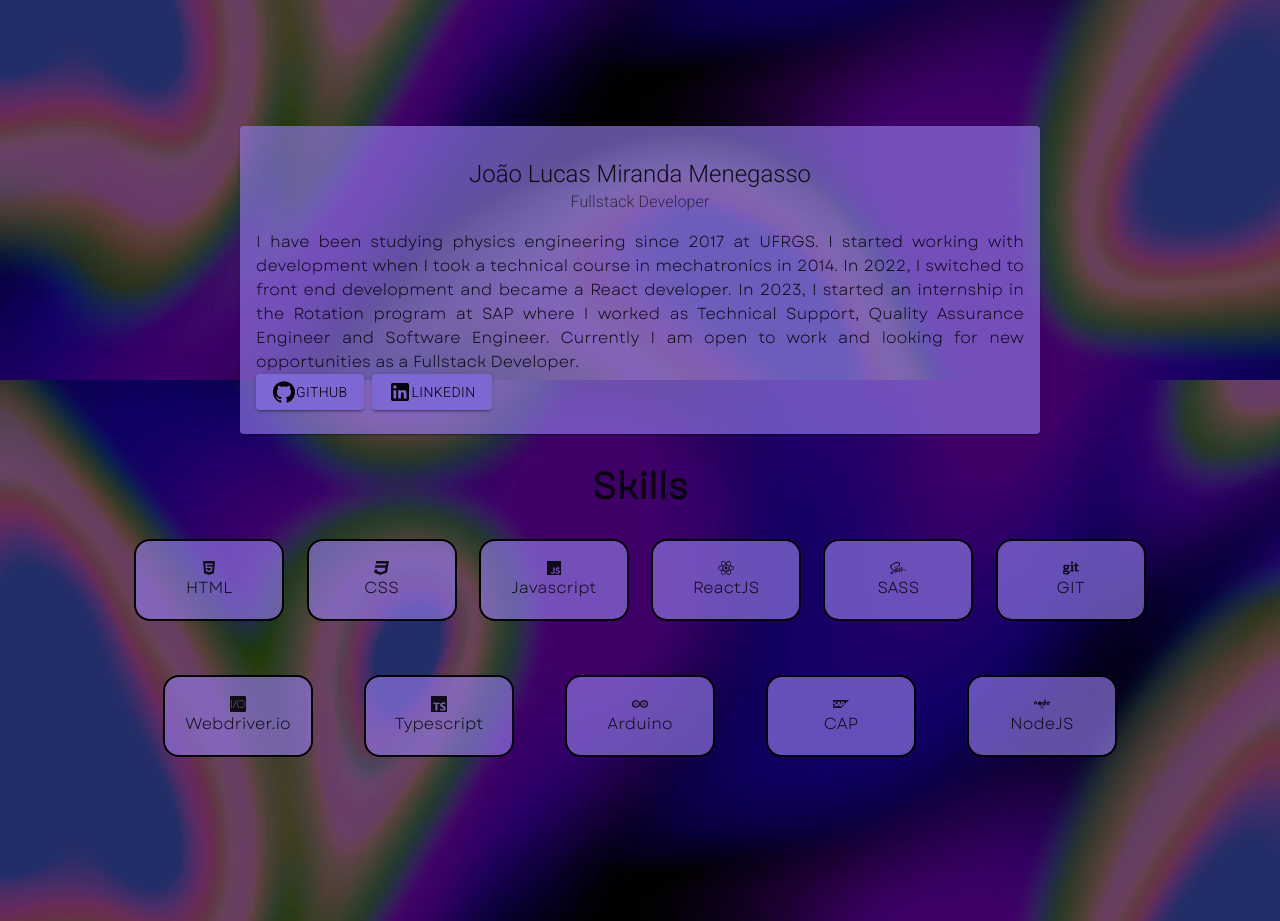
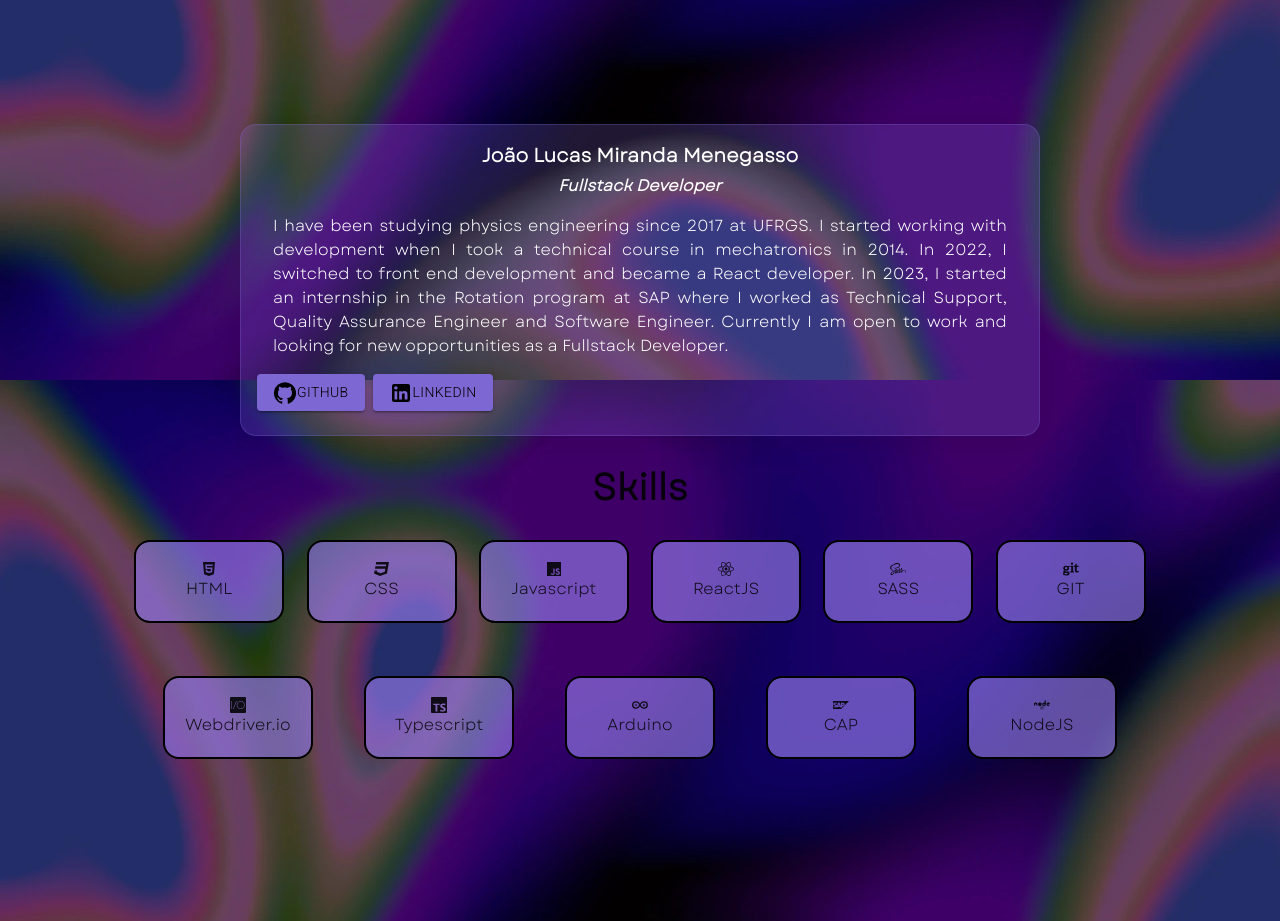
Before and after one commit to joaolucasmm/portfolio-dev, a React (Create React App) app: page / in a window 1280 px wide. Shown: the part 1220-2141 px from the top of the page. Built offline with nearby package versions, Linux system fonts and the light colour scheme.

Commit message:
Update style for Dark mode and new font

```diff
--- a/src/Assets/style/style.css
+++ b/src/Assets/style/style.css
@@ -475,7 +475,12 @@
   display: flex;
   width: min(80%, 800px);
   margin: auto;
-  background-color: rgba(144, 119, 229, 0.6666666667);
+  background: rgba(125, 103, 210, 0.2392156863);
+  border-radius: 16px;
+  box-shadow: 0 4px 30px rgba(0, 0, 0, 0.1);
+  backdrop-filter: blur(4px);
+  -webkit-backdrop-filter: blur(4px);
+  border: 1px solid rgba(125, 103, 210, 0.3);
 }
 @media (max-width: 1280px) {
   .about .container_about {
@@ -495,8 +500,23 @@
 .about .container_about .about_content {
   text-align: justify;
 }
-.about .container_about .about_content .about_presentation {
+.about .container_about .about_content .about_header {
+  display: flex;
+  flex-direction: column;
+  justify-content: space-between;
   text-align: center;
+  gap: 0.3rem;
+  margin-bottom: 1rem;
+}
+.about .container_about .about_content .about_header .about_title {
+  margin-block: 0;
+}
+.about .container_about .about_content .about_header .about_subtitle {
+  margin-block: 0;
+  font-style: italic;
+}
+.about .container_about .about_content .about_text {
+  margin: 1rem;
 }
 .about .container_about .about_content .button {
   color: black;
@@ -506,6 +526,9 @@
 }
 .about .container_about .about_content .button:hover {
   transform: scale(1.1);
+}
+.about .container_about .about_content_dark {
+  color: white;
 }
 
 :export {
@@ -1163,7 +1186,6 @@ html {
   scroll-behavior: smooth;
   width: 100vw;
   max-width: 100%;
-  font-family: Garet;
 }
 
 * {
--- a/src/Components/About/About.jsx
+++ b/src/Components/About/About.jsx
@@ -12,10 +12,15 @@ function About({ styleSection, language, darkMode }) {
     return (
         <div className={styleSection}>
             <Card className="container_about" sx={{bgcolor:variables.color1}}>
-                <CardContent className="about_content">
-                    <CardHeader title={textSelector(language, 0)} subheader={textSelector(language, 1)} className="about_presentation"/>
-                    <section>
+                <CardContent className={"about_content " + (darkMode && "about_content_dark")}>
+                    <section className="about_header">
+                        <h3 className="about_title">{textSelector(language, 0)}</h3>
+                        <h4 className="about_subtitle">{textSelector(language, 1)}</h4>
+                    </section>
+                    <section className="about_text">
+                        <p>
                         {textSelector(language, 2)}
+                        </p>
                     </section>
                     <section>
                         <Button className={"button " + (darkMode && "button_dark")} variant="contained" onClick={() => window.open("https://www.linkedin.com/in/jo%C3%A3o-lucas-miranda-menegasso/", "_blank")}>
--- a/src/Components/About/About.scss
+++ b/src/Components/About/About.scss
@@ -13,7 +13,12 @@
         display: flex;
         width: min(80%, 800px);
         margin: auto;
-        background-color: $color1;
+        background: $color-glassContainer;
+        border-radius: 16px;
+        box-shadow: 0 4px 30px $color-glassShadow;
+        backdrop-filter: blur(4px);
+        -webkit-backdrop-filter: blur(4px);
+        border: 1px solid $color-glassBorder;
         @media (max-width: $breakpoint-desktop) {
             margin-top: 2rem;
         }
@@ -25,8 +30,23 @@
         }
         .about_content {
             text-align: justify;
-            .about_presentation {
+            .about_header {
+                display: flex;
+                flex-direction: column;
+                justify-content: space-between;
                 text-align: center;
+                gap: 0.3rem;
+                margin-bottom: 1rem;
+                .about_title {
+                    margin-block: 0;
+                }
+                .about_subtitle {
+                    margin-block: 0;
+                    font-style: italic;
+                }
+            }
+            .about_text {
+                margin: 1rem;
             }
             .button {
                 color: black;
@@ -38,5 +58,8 @@
                 transform: scale(1.1);
             }
         }
+        .about_content_dark {
+            color: white;
+        }
     }
 }
```
Also changed, not shown: 1 other file (tests, documents, lock files or other folders).
